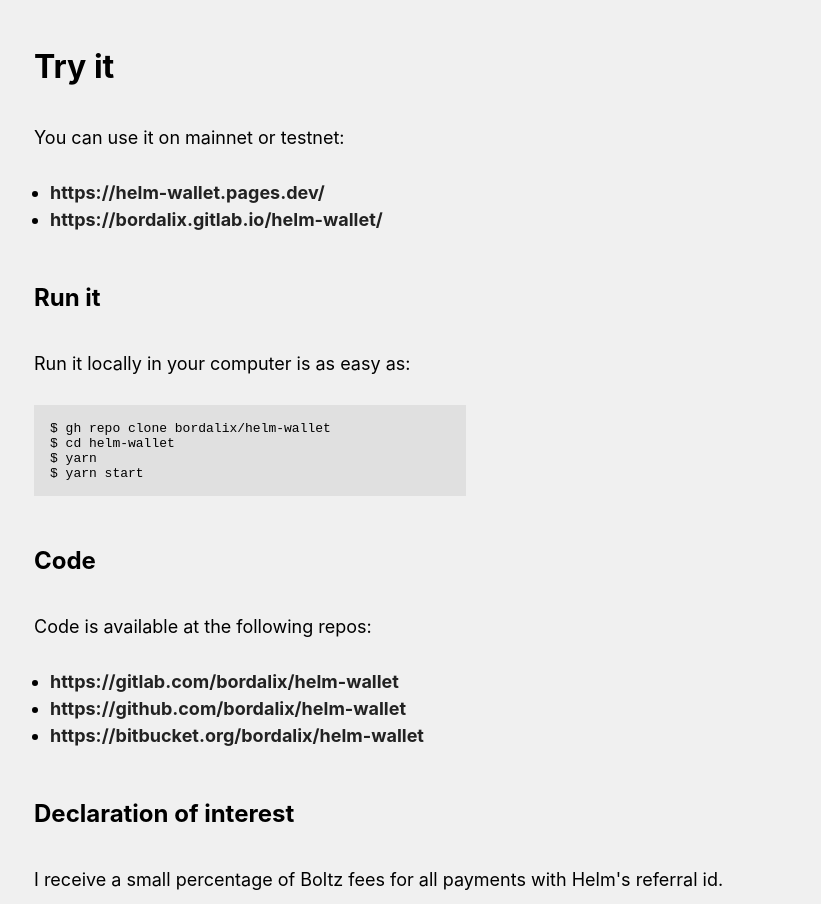
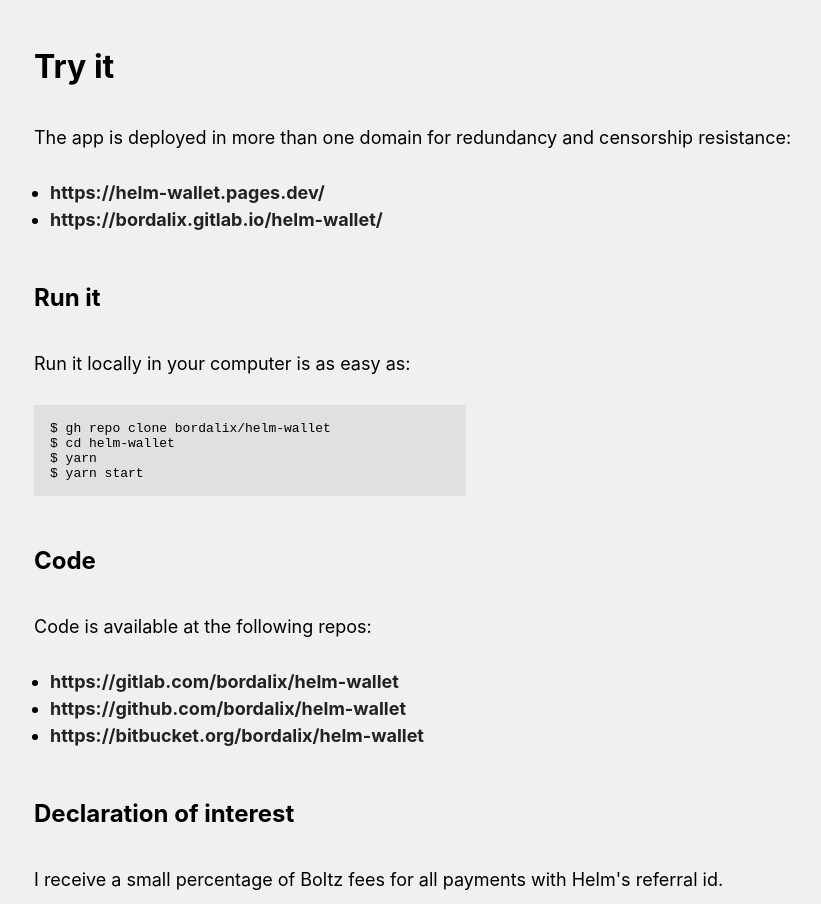
Before and after one commit to bordalix/helm-landing, a plain HTML site: page index.html in a window 1280 px wide. Shown: the part 1476-2380 px from the top of the page, without its empty margins (94-915 px from the left). Drawn offline with Linux system fonts and the light colour scheme.

Commit message:
better copy

```diff
--- a/index.html
+++ b/index.html
@@ -264,7 +264,7 @@
           <a href="https://boltz.exchange/">Boltz</a> and the chain explorers.
         </p>
         <h1>Try it</h1>
-        <p>You can use it on mainnet or testnet:</p>
+        <p>The app is deployed in more than one domain for redundancy and censorship resistance:</p>
         <ul>
           <li><a href="https://helm-wallet.pages.dev/">https://helm-wallet.pages.dev/</a></li>
           <li><a href="https://bordalix.gitlab.io/helm-wallet/">https://bordalix.gitlab.io/helm-wallet/</a></li>
```
